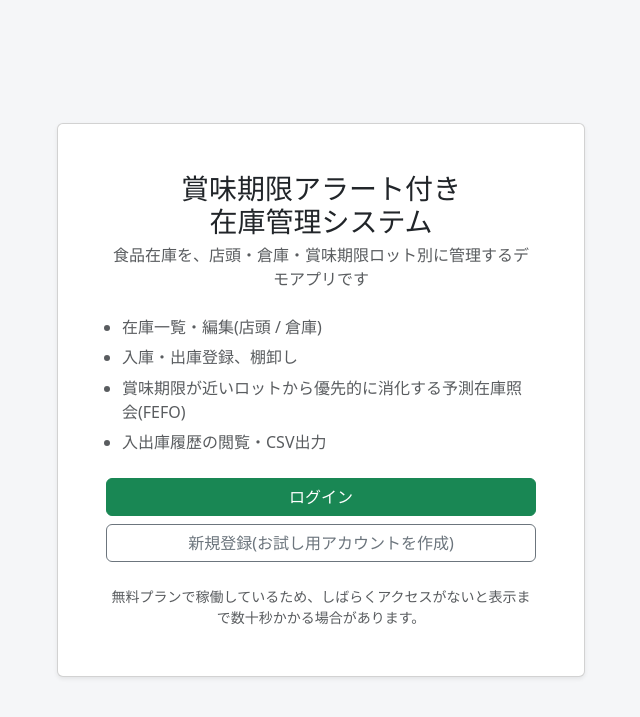
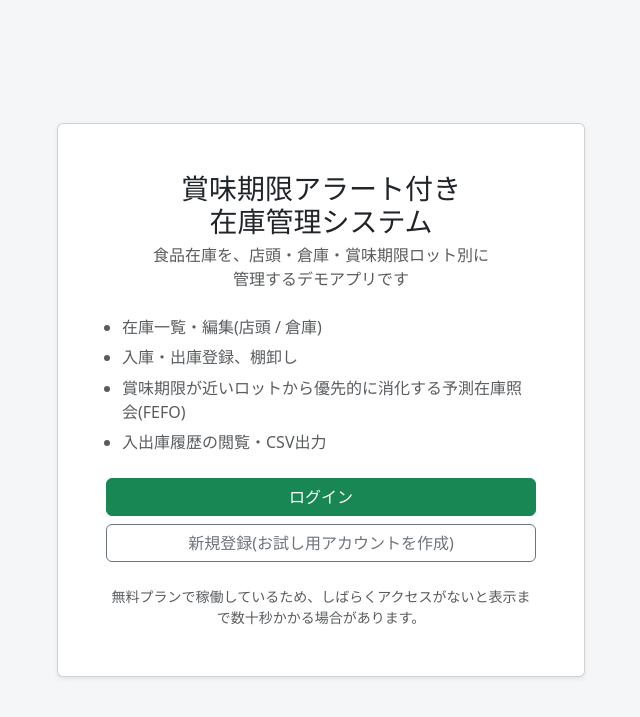
Before and after one commit to UA138/expiry-stock-manager, a Django app: page / in a window 1280 px wide. Shown: the top 717 px of the page, without its empty margins (319-959 px from the left). Run offline with Django 5.2, Linux system fonts and the light colour scheme.

Commit message:
ランディングページの説明文を2行に変更

```diff
--- a/stock/templates/stock/landing.html
+++ b/stock/templates/stock/landing.html
@@ -15,7 +15,7 @@
   <div class="card shadow-sm">
     <div class="card-body p-4 p-md-5">
       <h1 class="h3 text-center mb-1">賞味期限アラート付き<br>在庫管理システム</h1>
-      <p class="text-center text-muted mb-4">食品在庫を、店頭・倉庫・賞味期限ロット別に管理するデモアプリです</p>
+      <p class="text-center text-muted mb-4">食品在庫を、店頭・倉庫・賞味期限ロット別に<br>管理するデモアプリです</p>
 
       <ul class="feature-list text-muted mb-4 ps-3">
         <li>在庫一覧・編集(店頭 / 倉庫)</li>
```
